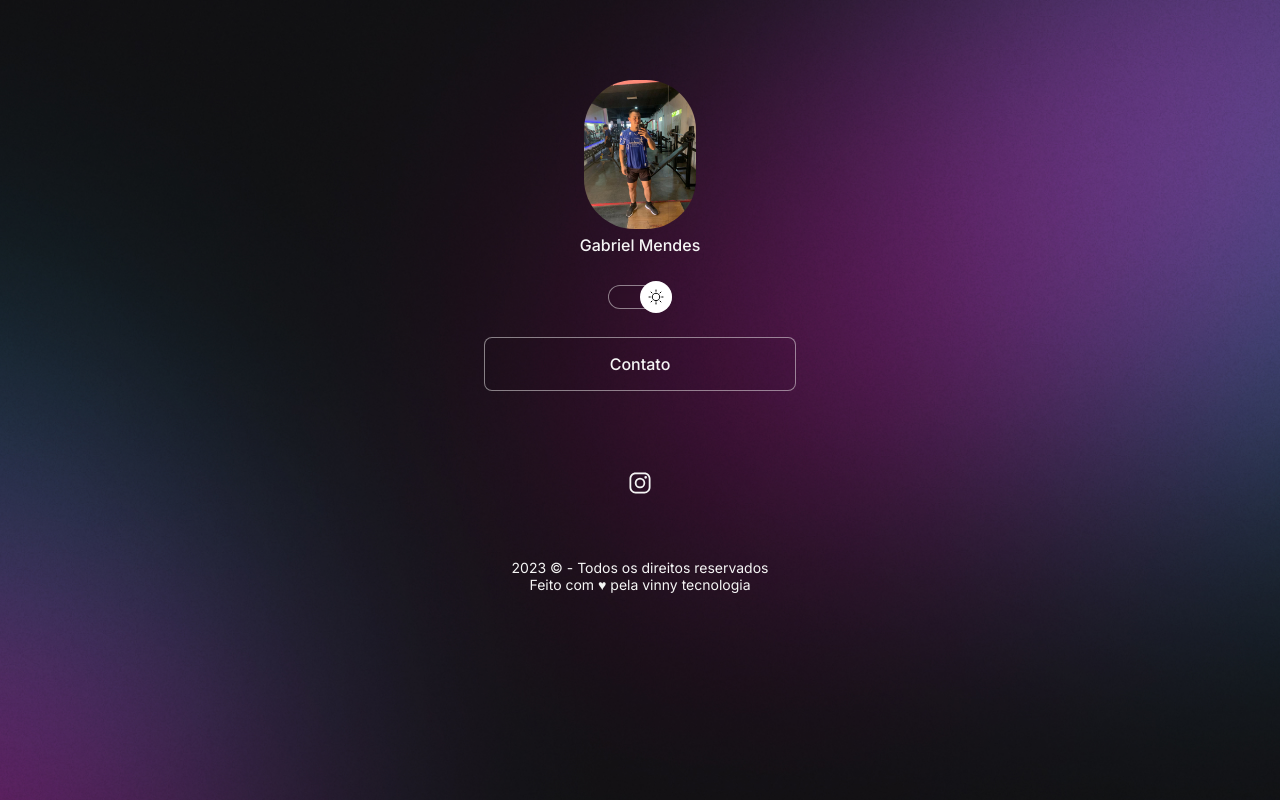
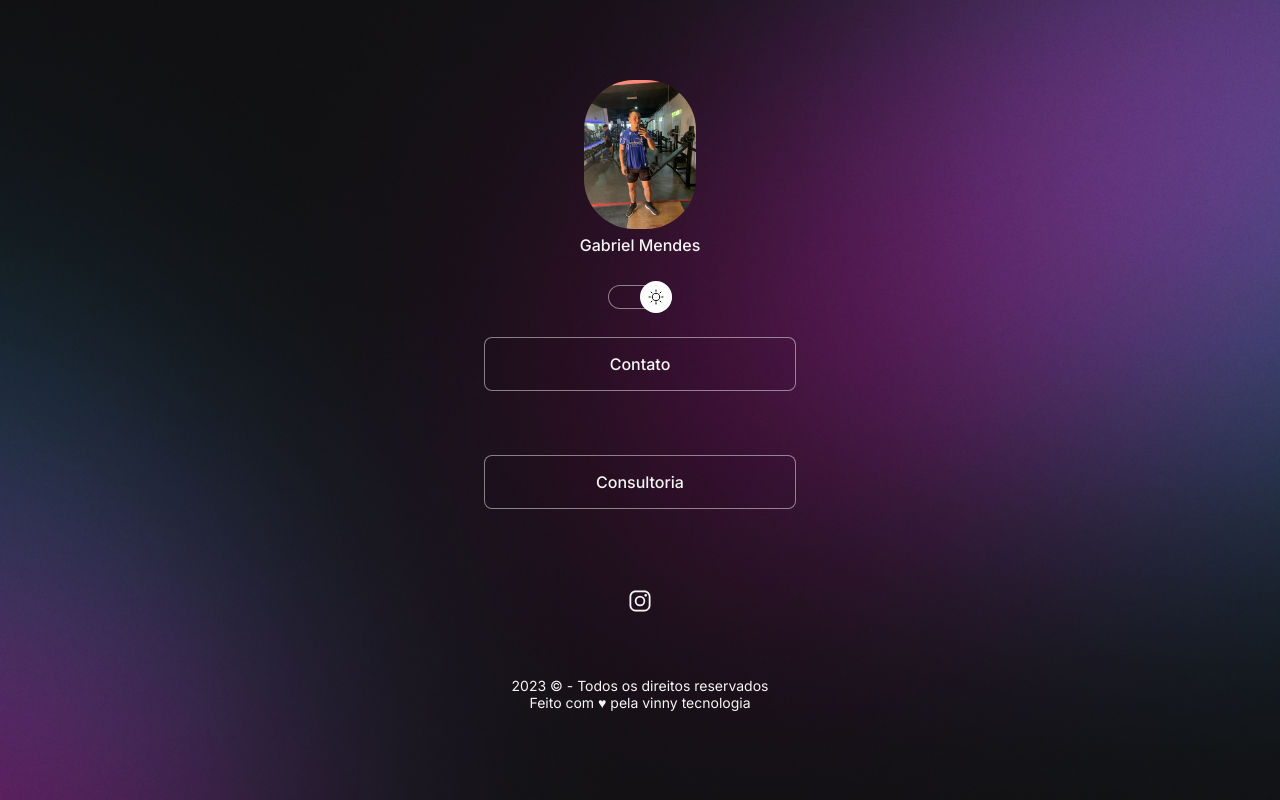
Before and after one commit to DevLucasrbr/personal-gabriel, a plain HTML site: page index.html in a window 1280 px wide. Drawn offline with nearby package versions, Linux system fonts and the light colour scheme.

Commit message:
modificação

```diff
--- a/index.html
+++ b/index.html
@@ -38,6 +38,16 @@
 
            </li>
         </ul>
+        <ul>
+
+
+            <li>
+             <a href="">Consultoria</a>
+            </li>
+            <li>
+
+            </li>
+         </ul>
         <div id="social-links">
 
         <a href="#">
```
